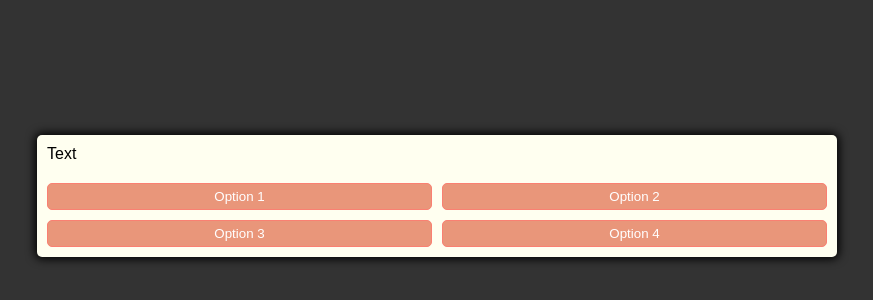
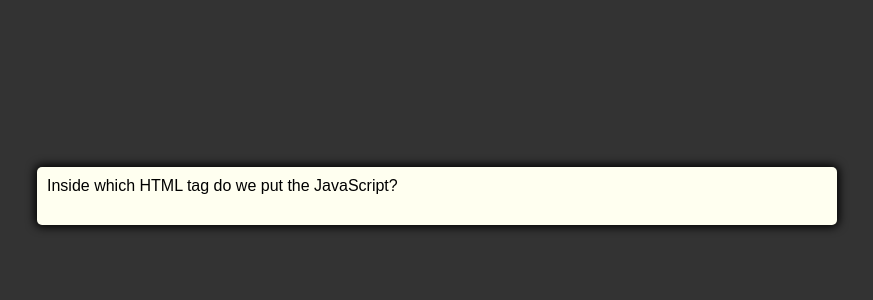
Before and after one commit to SophieKoenig/simpleQuiz, a plain HTML site: page index.html in a window 1280 px wide. Shown: the part 204-504 px from the top of the page, without its empty margins (203-1076 px from the left). Drawn offline with Linux system fonts and the light colour scheme.

Commit message:
text + options are visible

```diff
--- a/index.html
+++ b/index.html
@@ -5,7 +5,6 @@
     <meta http-equiv="X-UA-Compatible" content="IE=edge" />
     <meta name="viewport" content="width=device-width, initial-scale=1.0" />
     <link rel="stylesheet" href="style/style.css" />
-    <script src="script/script.js"></script>
     <title>Quizzzzzz Time</title>
   </head>
   <body>
@@ -18,5 +17,6 @@
         <button class="btn">Option 4</button>
       </div>
     </div>
+    <script src="script/script.js"></script>
   </body>
 </html>
--- a/script/script.js
+++ b/script/script.js
@@ -0,0 +1,72 @@
+const textElement = document.getElementById("text");
+const optionButtonsElement = document.getElementById("option-buttons");
+
+let state = {};
+
+function startGame() {
+  state = {};
+  showTextNode(1);
+}
+
+function showTextNode(textNodeIndex) {
+  const textNode = textNodes.find((textNode) => textNode.id === textNodeIndex);
+  textElement.innerText = textNode.text;
+  while (optionButtonsElement.firstChild) {
+    optionButtonsElement.removeChild(optionButtonsElement.firstChild);
+  }
+
+  textNode.options.forEach(option);
+}
+
+function selectOption(option) {}
+
+const textNodes = [
+  {
+    id: 1,
+    text: "Inside which HTML tag do we put the JavaScript?",
+    options: [
+      {
+        text: "js",
+        nextText: 2,
+      },
+      {
+        text: "javascript",
+        nextText: 2,
+      },
+      {
+        text: "script",
+        setState: { jstag: true },
+        nextText: 2,
+      },
+      {
+        text: "scripting",
+        nextText: 2,
+      },
+    ],
+  },
+  {
+    id: 2,
+    text: "Which Of The Dialog Box Display a Message And a Data Entry Field?",
+    options: [
+      {
+        text: "Alert()",
+        nextText: 3,
+      },
+      {
+        text: "Prompt()",
+        setState: { display: true },
+        nextText: 3,
+      },
+      {
+        text: "Confirm()",
+        nextText: 3,
+      },
+      {
+        text: "Msg()",
+        nextText: 3,
+      },
+    ],
+  },
+];
+
+startGame();
```
